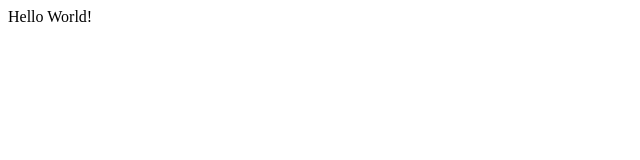
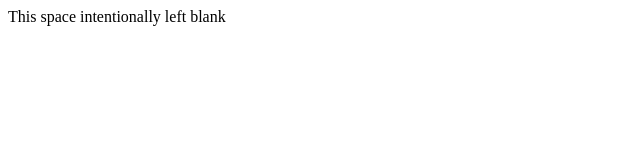
Before and after one commit to TemporalFuzz/temporalfuzz.github.io, a plain HTML site: page index.html in a window 1280 px wide. Shown: the whole page, without its empty margins (0-640 px from the left). Drawn offline with Linux system fonts and the light colour scheme.

Commit message:
Update index.html

```diff
--- a/index.html
+++ b/index.html
@@ -1,8 +1,9 @@
 <!DOCTYPE html>
 <html>
   <head>
+
   </head>
   <body>
-    Hello World!
+    This space intentionally left blank
   </body>
 </html>
```
